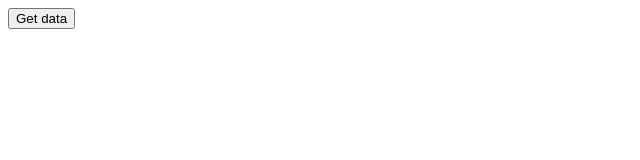
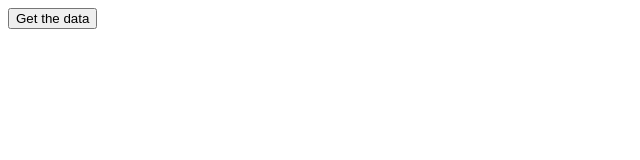
Before and after one commit to Jaceigk/MIDTERM, a plain HTML site: page index.html in a window 1280 px wide. Shown: the full height of the page, 0-640 px from the left. Drawn offline with nearby package versions, Linux system fonts and the light colour scheme.

Commit message:
first step

```diff
--- a/index.html
+++ b/index.html
@@ -5,7 +5,7 @@
  <title>Home page</title>
 </head>
 <body>
- <button>Get data</button>
+ <button>Get the data</button>
 <script src="https://code.jquery.com/jquery-3.2.1.min.js" integrity="sha256-hwg4gsxgFZhOsEEamdOYGBf13FyQuiTwlAQgxVSNgt4=" crossorigin="anonymous"></script>
 
   <script type="text/javascript">
```
